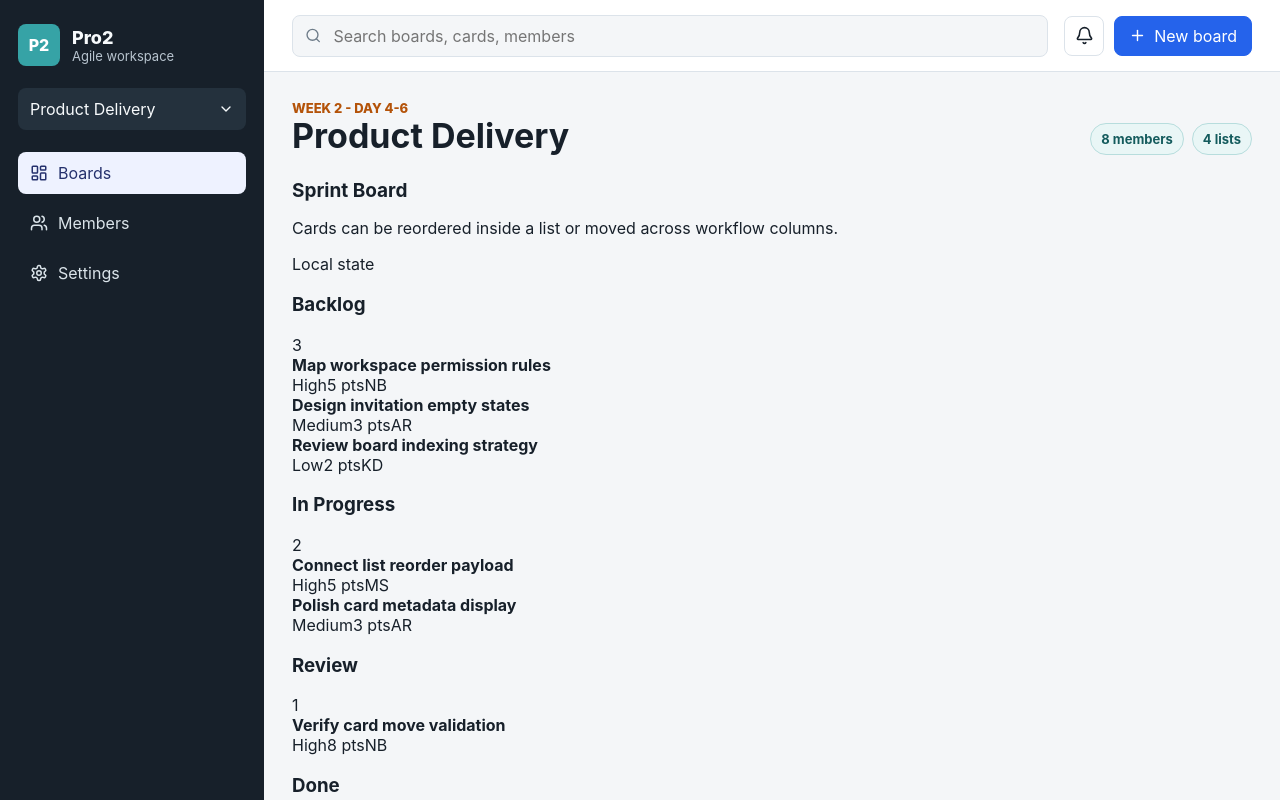
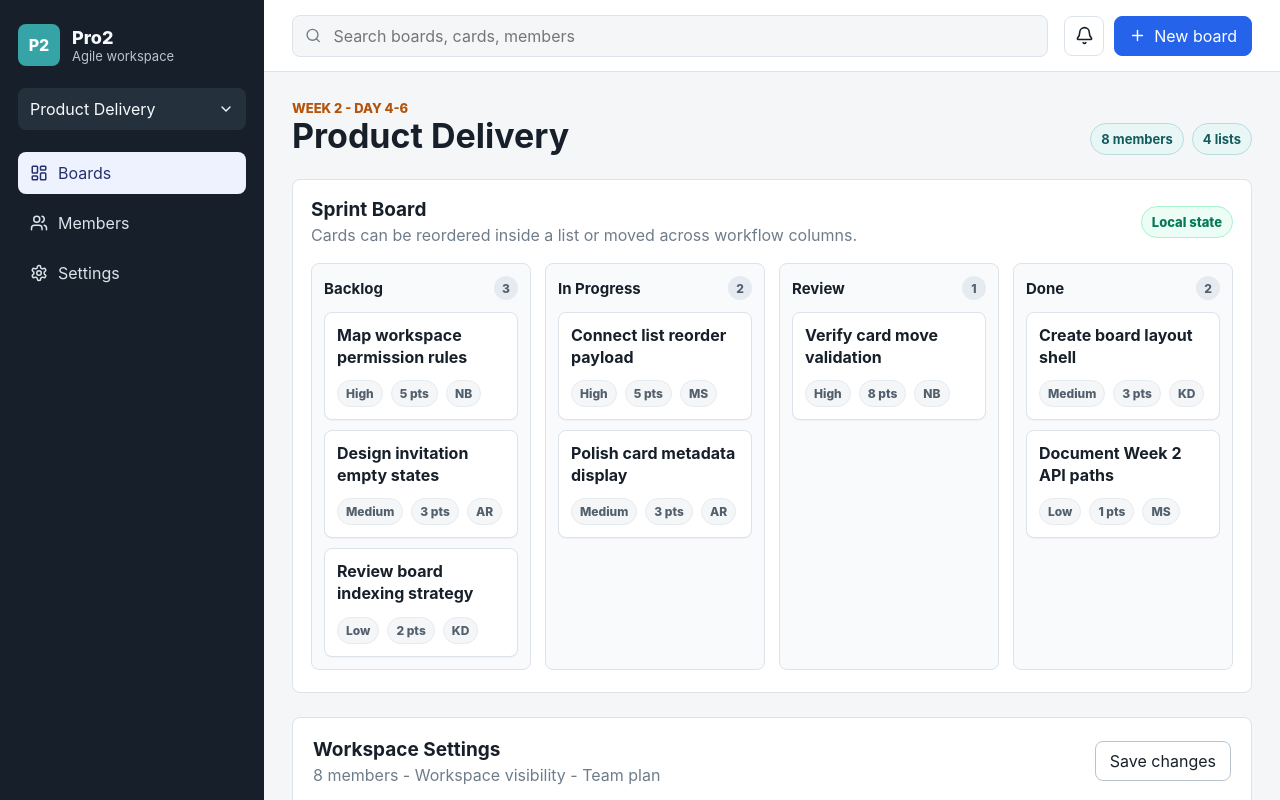
Before and after one commit to naveenboddu1900-lgtm/pro2, a React (Vite) app in the folder client/: page / in a window 1280 px wide. Shown: the top 800 px of the page. Built offline with nearby package versions, Linux system fonts and the light colour scheme.

Commit message:
Polish drag and drop board UI

```diff
--- a/client/src/styles.css
+++ b/client/src/styles.css
@@ -250,7 +250,8 @@ h2 {
 }
 
 .board-card,
-.settings-panel {
+.settings-panel,
+.kanban-section {
   background: #ffffff;
   border: 1px solid #dce3ea;
   border-radius: 8px;
@@ -291,6 +292,131 @@ h2 {
 
 .list-tile strong {
   font-size: 24px;
+}
+
+.kanban-section {
+  display: grid;
+  gap: 18px;
+  overflow: hidden;
+  padding: 18px;
+}
+
+.section-header {
+  align-items: center;
+  display: flex;
+  justify-content: space-between;
+  gap: 16px;
+}
+
+.section-header p {
+  color: #6f7d8a;
+  margin: 4px 0 0;
+}
+
+.sync-chip {
+  background: #ecfdf5;
+  border: 1px solid #a7f3d0;
+  border-radius: 999px;
+  color: #047857;
+  font-size: 13px;
+  font-weight: 800;
+  padding: 7px 10px;
+  white-space: nowrap;
+}
+
+.kanban-board {
+  display: grid;
+  gap: 14px;
+  grid-template-columns: repeat(4, minmax(220px, 1fr));
+  overflow-x: auto;
+  padding-bottom: 4px;
+}
+
+.kanban-list {
+  background: #f8fafc;
+  border: 1px solid #dce3ea;
+  border-radius: 8px;
+  display: grid;
+  gap: 12px;
+  grid-template-rows: auto minmax(220px, 1fr);
+  min-height: 330px;
+  padding: 12px;
+  transition: background 160ms ease, border-color 160ms ease;
+}
+
+.kanban-list.is-over {
+  background: #eef7f7;
+  border-color: #36a3a6;
+}
+
+.kanban-list-header {
+  align-items: center;
+  display: flex;
+  justify-content: space-between;
+}
+
+.kanban-list-header h3 {
+  font-size: 15px;
+  margin: 0;
+}
+
+.kanban-list-header span {
+  align-items: center;
+  background: #e5ebf0;
+  border-radius: 999px;
+  color: #52606d;
+  display: inline-flex;
+  font-size: 12px;
+  font-weight: 800;
+  height: 24px;
+  justify-content: center;
+  min-width: 24px;
+  padding: 0 8px;
+}
+
+.kanban-cards {
+  display: grid;
+  gap: 10px;
+  min-height: 220px;
+  align-content: start;
+}
+
+.task-card {
+  background: #ffffff;
+  border: 1px solid #dce3ea;
+  border-radius: 8px;
+  box-shadow: 0 1px 1px rgba(23, 32, 42, 0.04);
+  display: grid;
+  gap: 12px;
+  min-height: 104px;
+  padding: 12px;
+  transition: border-color 160ms ease, box-shadow 160ms ease, transform 160ms ease;
+}
+
+.task-card.is-dragging {
+  border-color: #2563eb;
+  box-shadow: 0 14px 28px rgba(23, 32, 42, 0.18);
+  transform: rotate(1deg);
+}
+
+.task-card strong {
+  line-height: 1.35;
+}
+
+.card-meta {
+  display: flex;
+  flex-wrap: wrap;
+  gap: 8px;
+}
+
+.card-meta span {
+  background: #f4f6f8;
+  border: 1px solid #e5ebf0;
+  border-radius: 999px;
+  color: #52606d;
+  font-size: 12px;
+  font-weight: 800;
+  padding: 5px 8px;
 }
 
 .settings-panel {
@@ -406,6 +532,10 @@ h2 {
   .settings-grid {
     grid-template-columns: 1fr;
   }
+
+  .kanban-board {
+    grid-template-columns: repeat(4, 260px);
+  }
 }
 
 @media (max-width: 640px) {
@@ -422,7 +552,8 @@ h2 {
   }
 
   .workspace-heading,
-  .settings-header {
+  .settings-header,
+  .section-header {
     align-items: stretch;
     flex-direction: column;
   }
```
Also changed, not shown: 1 other file (tests, documents, lock files or other folders).
